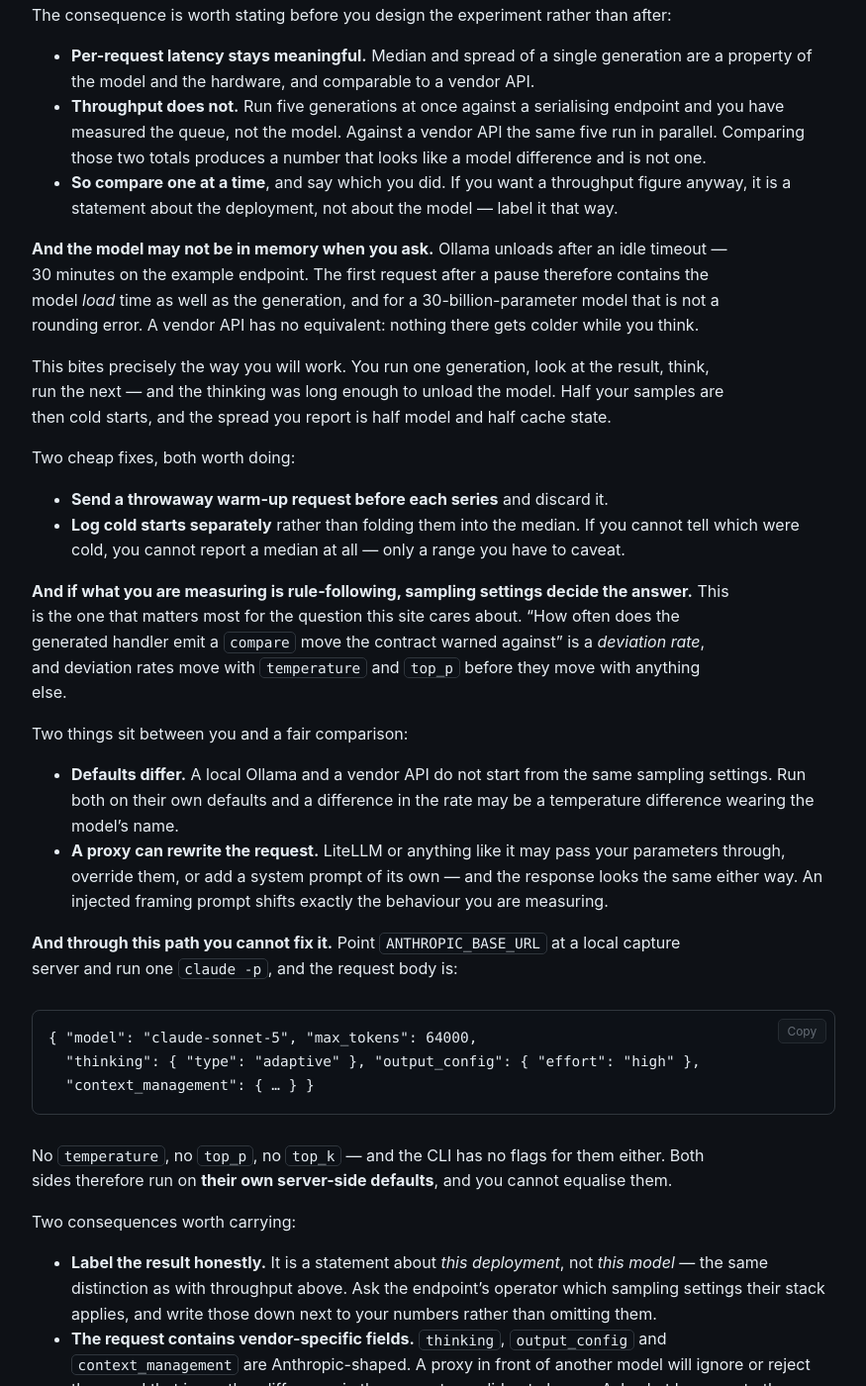
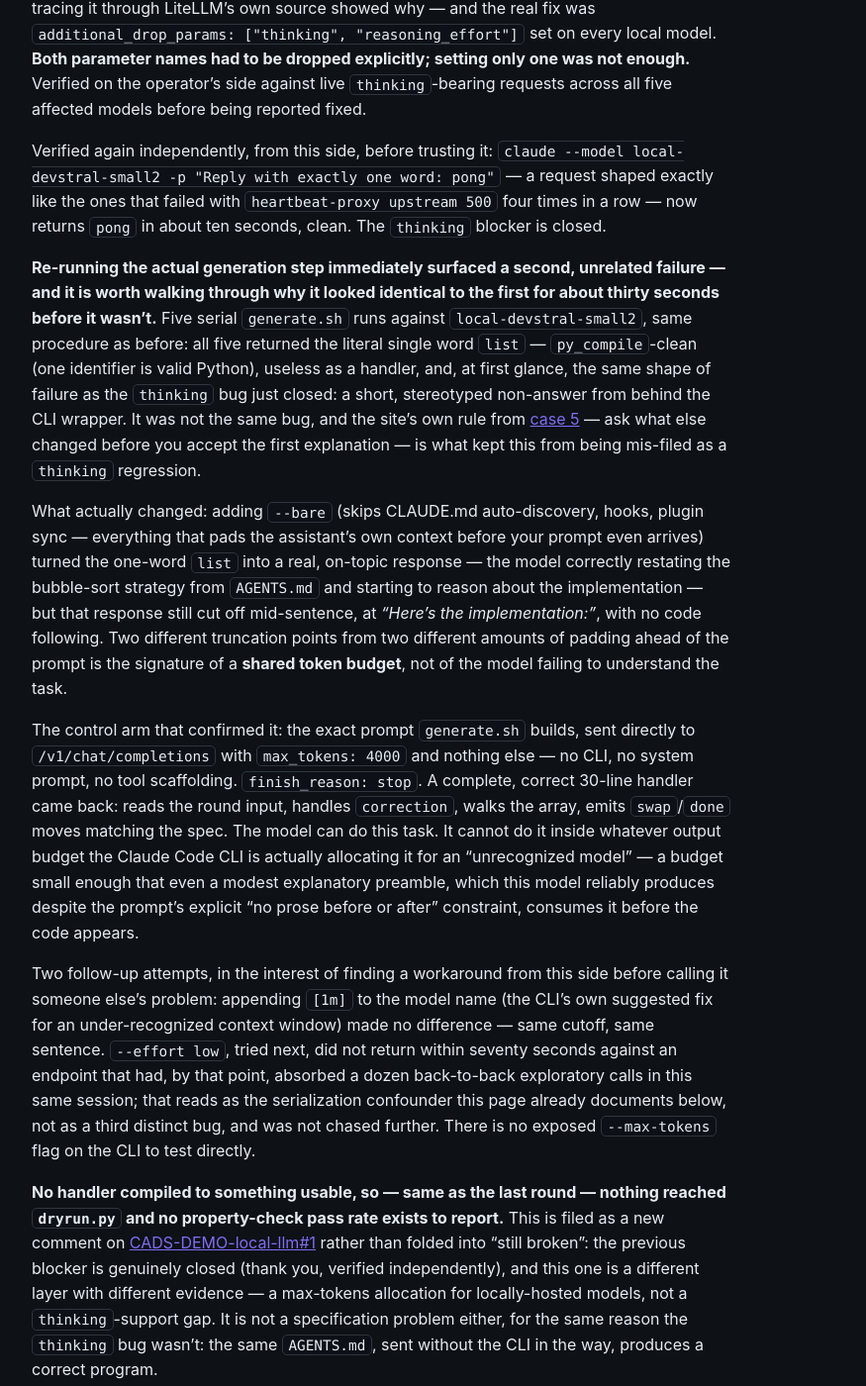
Before and after one commit to scimbe/CADS-DEMO-sort-docs, a Jekyll site: the page built from _how-to/run-against-your-own-model.md, in a window 1280 px wide and 1400 px high, scrolled down 5375 px. Shown: the whole window at 99% size, without its empty margins (322-1197 px from the left). Built offline with Jekyll 4.4.1, drawn with Linux system fonts in a browser that asks for light colours; some of the changed text lies outside the part shown.

Commit message:
docs(own-model): thinking fix verified, second blocker isolated -- CLI truncates devstral before code appears
Operator fixed additional_drop_params (both thinking and reasoning_effort had to be
dropped, not just one) -- verified independently from this side, closed. Re-running
generation surfaced a different failure that looked like the same bug for about
thirty seconds before a control-arm call (identical prompt, direct API, max_tokens
4000, finish_reason stop, complete correct handler) showed it wasn't: the CLI
truncates the model's response before code appears, not a thinking-support gap and
not an AGENTS.md problem.

```diff
--- a/_how-to/run-against-your-own-model.md
+++ b/_how-to/run-against-your-own-model.md
@@ -1,6 +1,6 @@
 ---
 title: Run it against your own model
-description: The whole harness pointed at a self-hosted LLM instead of a vendor API — the hardest version of this exercise. Root cause now isolated: the CLI's `thinking` field, unsupported by the local model, breaks every generation call.
+description: The whole harness pointed at a self-hosted LLM instead of a vendor API — the hardest version of this exercise. The operator's `thinking`-field fix landed and was verified; a second, different blocker (CLI output truncation) surfaced immediately behind it.
 order: 4
 ---
 
@@ -202,6 +202,64 @@ the operator: is `thinking`-stripping or a `does-not-support-thinking` capabilit
 LiteLLM or the proxy in front of it can apply per-model, so a `thinking`-only CLI like this one can
 still be routed to a model that cannot honor it?
 
+## The fix landed — verified, and immediately followed by a different blocker
+
+The operator's answer, in full, because the fix itself is worth recording precisely rather than
+paraphrased: the original guess (`supports_reasoning: false`) never actually took effect — tracing it
+through LiteLLM's own source showed why — and the real fix was
+`additional_drop_params: ["thinking", "reasoning_effort"]` set on every local model. **Both parameter
+names had to be dropped explicitly; setting only one was not enough.** Verified on the operator's side
+against live `thinking`-bearing requests across all five affected models before being reported fixed.
+
+Verified again independently, from this side, before trusting it: `claude --model
+local-devstral-small2 -p "Reply with exactly one word: pong"` — a request shaped exactly like the ones
+that failed with `heartbeat-proxy upstream 500` four times in a row — now returns `pong` in about ten
+seconds, clean. The `thinking` blocker is closed.
+
+**Re-running the actual generation step immediately surfaced a second, unrelated failure — and it is
+worth walking through why it looked identical to the first for about thirty seconds before it wasn't.**
+Five serial `generate.sh` runs against `local-devstral-small2`, same procedure as before: all five
+returned the literal single word `list` — `py_compile`-clean (one identifier is valid Python), useless
+as a handler, and, at first glance, the same shape of failure as the `thinking` bug just closed: a
+short, stereotyped non-answer from behind the CLI wrapper. It was not the same bug, and the site's own
+rule from [case 5]({{ '/explanation/when-the-measurement-lies/' | relative_url }}#5-measuring-the-wrapper-blaming-the-language)
+— ask what else changed before you accept the first explanation — is what kept this from being
+mis-filed as a `thinking` regression.
+
+What actually changed: adding `--bare` (skips CLAUDE.md auto-discovery, hooks, plugin sync — everything
+that pads the assistant's own context before your prompt even arrives) turned the one-word `list` into
+a real, on-topic response — the model correctly restating the bubble-sort strategy from `AGENTS.md` and
+starting to reason about the implementation — but that response still cut off mid-sentence, at *"Here's
+the implementation:"*, with no code following. Two different truncation points from two different
+amounts of padding ahead of the prompt is the signature of a **shared token budget**, not of the model
+failing to understand the task.
+
+The control arm that confirmed it: the exact prompt `generate.sh` builds, sent directly to
+`/v1/chat/completions` with `max_tokens: 4000` and nothing else — no CLI, no system prompt, no tool
+scaffolding. `finish_reason: stop`. A complete, correct 30-line handler came back: reads the round
+input, handles `correction`, walks the array, emits `swap`/`done` moves matching the spec. The model can
+do this task. It cannot do it inside whatever output budget the Claude Code CLI is actually allocating
+it for an "unrecognized model" — a budget small enough that even a modest explanatory preamble, which
+this model reliably produces despite the prompt's explicit "no prose before or after" constraint,
+consumes it before the code appears.
+
+Two follow-up attempts, in the interest of finding a workaround from this side before calling it
+someone else's problem: appending `[1m]` to the model name (the CLI's own suggested fix for an
+under-recognized context window) made no difference — same cutoff, same sentence. `--effort low`, tried
+next, did not return within seventy seconds against an endpoint that had, by that point, absorbed a
+dozen back-to-back exploratory calls in this same session; that reads as the serialization confounder
+this page already documents below, not as a third distinct bug, and was not chased further. There is no
+exposed `--max-tokens` flag on the CLI to test directly.
+
+**No handler compiled to something usable, so — same as the last round — nothing reached
+`dryrun.py` and no property-check pass rate exists to report.** This is filed as a new comment on
+[CADS-DEMO-local-llm#1](https://github.com/scimbe/CADS-DEMO-local-llm/issues/1) rather than folded
+into "still broken": the previous blocker is genuinely closed (thank you, verified independently), and
+this one is a different layer with different evidence — a max-tokens allocation for locally-hosted
+models, not a `thinking`-support gap. It is not a specification problem either, for the same reason the
+`thinking` bug wasn't: the same `AGENTS.md`, sent without the CLI in the way, produces a correct
+program.
+
 ## Measuring it without fooling yourself
 
 A self-hosted endpoint is usually **one GPU behind a queue**, and that changes which numbers mean
@@ -326,11 +384,15 @@ thing you swapped is the part everyone assumes is decisive.
 4. Then take it online. A participant generated by your own model, answering rounds over a real
    channel, is the complete version of this exercise.
 
-**Where this stands against the worked target above:** step 1 and step 2 have been run for real —
-see [What actually happened when I ran it](#what-actually-happened-when-i-ran-it). Step 2 did not
-produce a compiling handler, so steps 3 and 4 have not happened yet. The blocker was diagnosed, not
-just hit: three of five models are currently down at the endpoint (reported upstream), and the
-fourth fails specifically inside the Claude Code CLI's generation wrapper, not at the specification
-layer — confirmed by a direct-API control call that the wrapped call does not make. Getting to step
-3 from here needs the endpoint's models restored and something to change about the wrapper or the
-model's reasoning-verbosity settings, not another spec rewrite.
+**Where this stands against the worked target above:** step 1 and step 2 have been run for real,
+twice now, against two different blockers — see
+[What actually happened when I ran it](#what-actually-happened-when-i-ran-it) and
+[The fix landed](#the-fix-landed--verified-and-immediately-followed-by-a-different-blocker). The
+first blocker (three models down, the fourth's `thinking` field rejected server-side) is closed and
+verified independently. The second — the CLI truncating `local-devstral-small2`'s response before
+real code appears, evidenced by the identical prompt completing cleanly outside the CLI — is not.
+Step 2 still has not produced a compiling handler, so steps 3 and 4 remain undone. Getting to step 3
+from here needs either a larger output-token allocation from the CLI/proxy side for this model, or a
+way to trim the padding (hooks, hidden system prompt) that competes with the response for that
+budget — not another `AGENTS.md` rewrite; the control-arm call already showed the specification is
+not what's failing.
```
